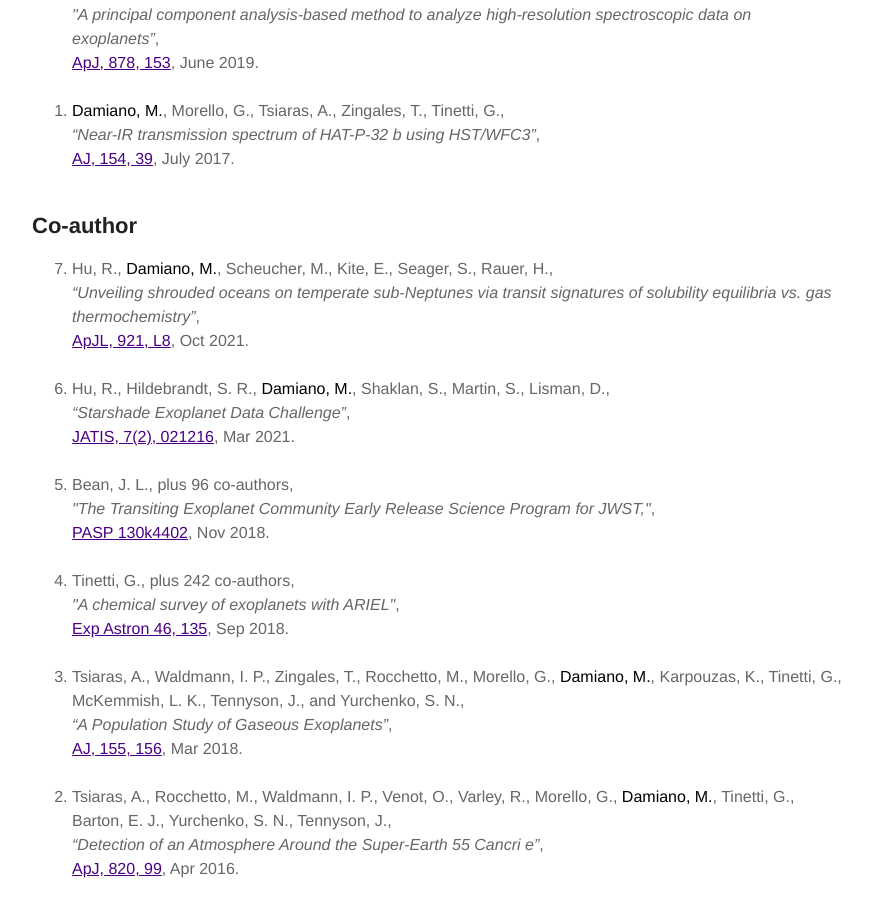
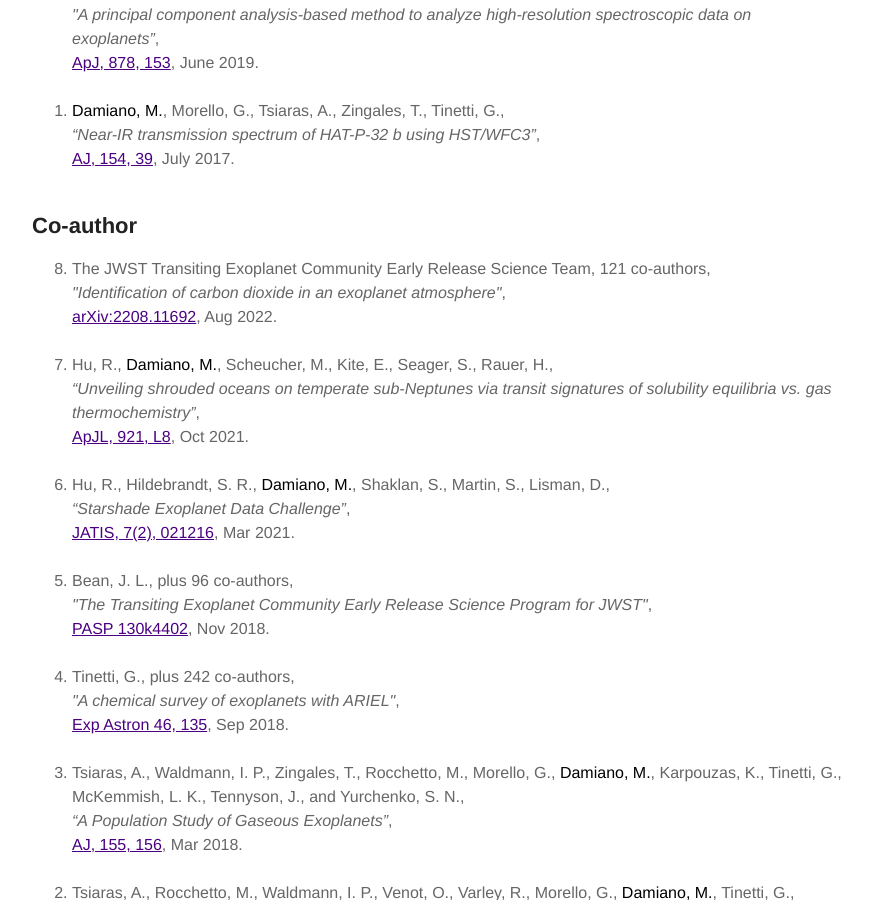
Before and after one commit to MDamiano/MDamiano.github.io, a Jekyll site: the page built from publications.md, in a window 1280 px wide and 900 px high, scrolled down 1194 px. Shown: the whole window, without its empty margins (203-1075 px from the left). Built offline with Jekyll 4.4.1, drawn with Linux system fonts in a browser that asks for light colours.

Commit message:
Update 08252022

```diff
--- a/publications.md
+++ b/publications.md
@@ -47,6 +47,10 @@ layout: page
 <h2>Co-author</h2>
 
 <ol reversed>
+    <li>The JWST Transiting Exoplanet Community Early Release Science Team, 121 co-authors,
+	    <br /><i>"Identification of carbon dioxide in an exoplanet atmosphere"</i>,
+	    <br /><a href="https://arxiv.org/abs/2208.11692">arXiv:2208.11692</a>, Aug 2022.
+	    <br /><br /></li>
     <li>Hu, R., <strong>Damiano, M.</strong>, Scheucher, M.,  Kite, E., Seager, S., Rauer, H.,
 	    <br /><i>“Unveiling shrouded oceans on temperate sub-Neptunes via transit signatures of solubility equilibria vs. gas thermochemistry”</i>,
 	    <br /><a href="https://iopscience.iop.org/article/10.3847/2041-8213/ac1f92">ApJL, 921, L8</a>, Oct 2021.
@@ -56,7 +60,7 @@ layout: page
 	    <br /><a href="https://doi.org/10.1117/1.JATIS.7.2.021216">JATIS, 7(2), 021216</a>, Mar 2021.
 	    <br /><br /></li>
 	<li>Bean, J. L., plus 96 co-authors,
-	    <br /><i>"The Transiting Exoplanet Community Early Release Science Program for JWST,"</i>,
+	    <br /><i>"The Transiting Exoplanet Community Early Release Science Program for JWST"</i>,
 	    <br /><a href="https://iopscience.iop.org/article/10.1088/1538-3873/aadbf3">PASP 130k4402</a>, Nov 2018.
 	    <br /><br /></li>
 	<li>Tinetti, G., plus 242 co-authors,
```
